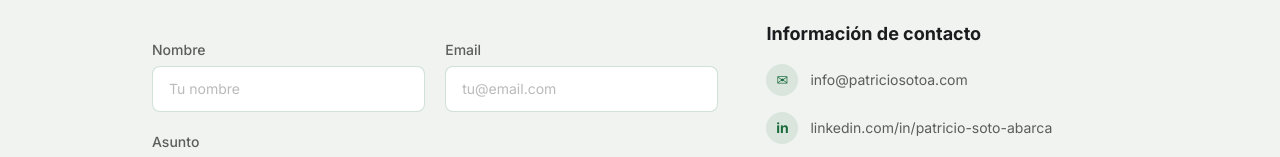
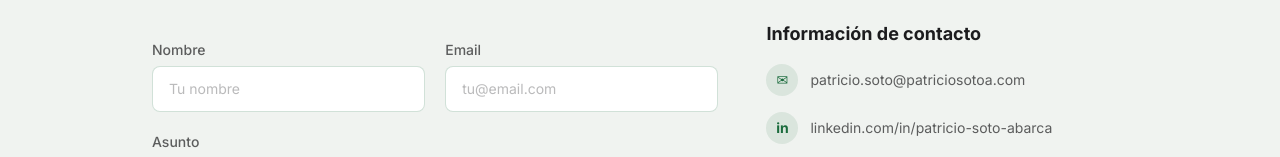
Before and after one commit to PSotoAbarca/patriciosoto.cl, a Next.js app: page /contacto in a window 1280 px wide. Shown: the part 345-502 px from the top of the page. Built offline with nearby package versions, Linux system fonts and the light colour scheme.

Commit message:
fix: email de contacto a patricio.soto@patriciosotoa.com

```diff
--- a/app/api/contact/route.ts
+++ b/app/api/contact/route.ts
@@ -96,7 +96,7 @@ export async function POST(request: NextRequest) {
       },
       body: JSON.stringify({
         from: "Formulario patriciosotoa.com <noreply@patriciosotoa.com>",
-        to: ["info@patriciosotoa.com"],
+        to: ["patricio.soto@patriciosotoa.com"],
         reply_to: safeEmail,
         subject: `[patriciosotoa.com] ${safeSubject}`,
         // Plain-text version (safe)
--- a/app/contacto/page.tsx
+++ b/app/contacto/page.tsx
@@ -41,13 +41,13 @@ export default function ContactoPage() {
 
             <div className="space-y-4">
               <a
-                href="mailto:info@patriciosotoa.com"
+                href="mailto:patricio.soto@patriciosotoa.com"
                 className="flex items-center gap-3 text-brand-dark/70 hover:text-brand-green transition-colors group"
               >
                 <span className="w-8 h-8 rounded-full bg-brand-green/10 flex items-center justify-center text-brand-green group-hover:bg-brand-green group-hover:text-white transition-colors text-sm">
                   ✉
                 </span>
-                <span className="text-sm">info@patriciosotoa.com</span>
+                <span className="text-sm">patricio.soto@patriciosotoa.com</span>
               </a>
 
               <a
```
